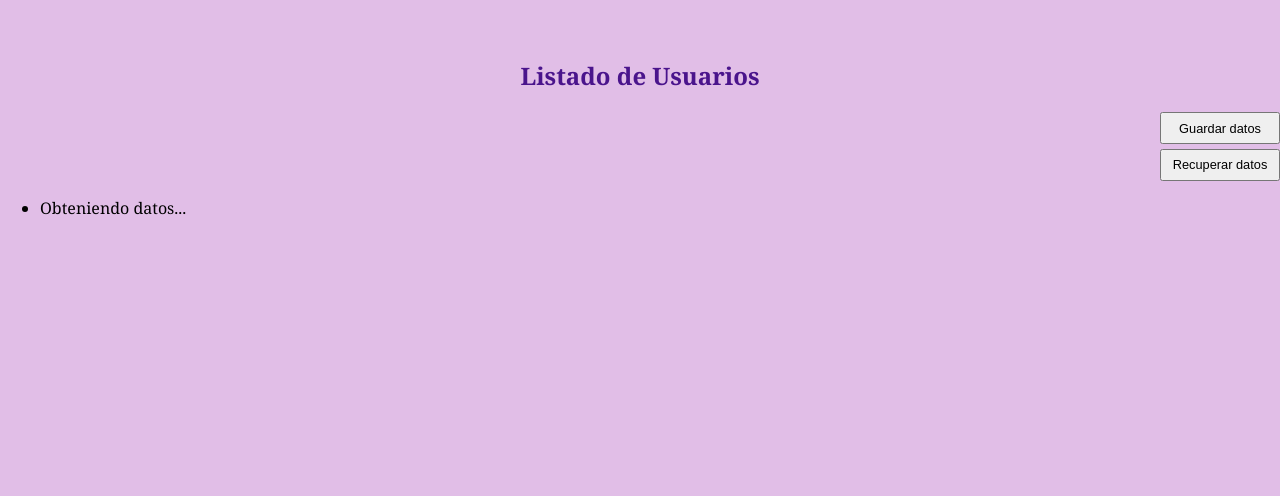
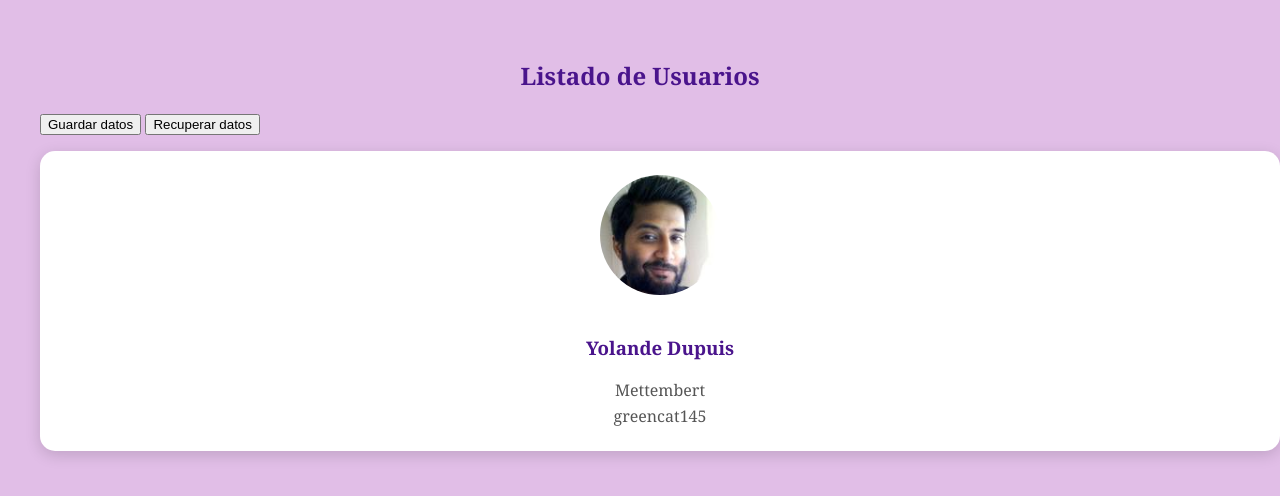
Before and after one commit to Adalab/modulo-2-evaluacion-final-bis-mariajose-serrano, a plain HTML site: page index.html in a window 1280 px wide. Shown: the part 140-636 px from the top of the page. Drawn offline with Linux system fonts and the light colour scheme; a web font is replaced by a local one.

Commit message:
render one task

```diff
--- a/index.html
+++ b/index.html
@@ -24,7 +24,7 @@
   <main>
     <h2>Listado de Usuarios</h2>
 
-    <ul class="buttons">
+    <ul class="js_buttons">
       <button class="btn-save">Guardar datos</button>
       <button class="btn-load">Recuperar datos</button>
     </ul>
--- a/main.js
+++ b/main.js
@@ -4,6 +4,31 @@
 // Éstos son los elementos que nos traemos de la página HTML y usamos en el código
 
 const usersList = document.querySelector(".js_usersList");
+
+// SECCIÓN DE ACCIONES AL CARGAR LA PÁGINA
+// Este código se ejecutará cuando se carga la página
+// Lo más común es:
+//   - Pedir datos al servidor
+//   - Pintar (render) elementos en la página
+
+const oneuser = {
+  name: "Yolande Dupuis",
+  city: "Mettembert",
+  username: "greencat145",
+};
+
+usersList.innerHTML = `
+
+<li class="userCard">
+        <img src="./images/Druv Chiplunkar.jpg" alt="Userphoto" />
+        <h3>${oneuser.name}</h3>
+        <ul class="usersfeatures">
+          <li>${oneuser.city}</li>
+          <li>${oneuser.username}</li>
+        </ul>
+      </li>`;
+
+usersListUL.innerHTML = console.log("Página y JS cargados!");
 
 // SECCIÓN DE DATOS
 // Variables globales que almacenan la información principal de la aplicación
@@ -21,11 +46,3 @@ const usersList = document.querySelector(".js_usersList");
 // SECCIÓN DE EVENTOS
 // Éstos son los eventos a los que reacciona la página
 // Los más comunes son: click (en botones, enlaces), input (en ídem) y submit (en form)
-
-// SECCIÓN DE ACCIONES AL CARGAR LA PÁGINA
-// Este código se ejecutará cuando se carga la página
-// Lo más común es:
-//   - Pedir datos al servidor
-//   - Pintar (render) elementos en la página
-
-console.log("Página y JS cargados!");
```
